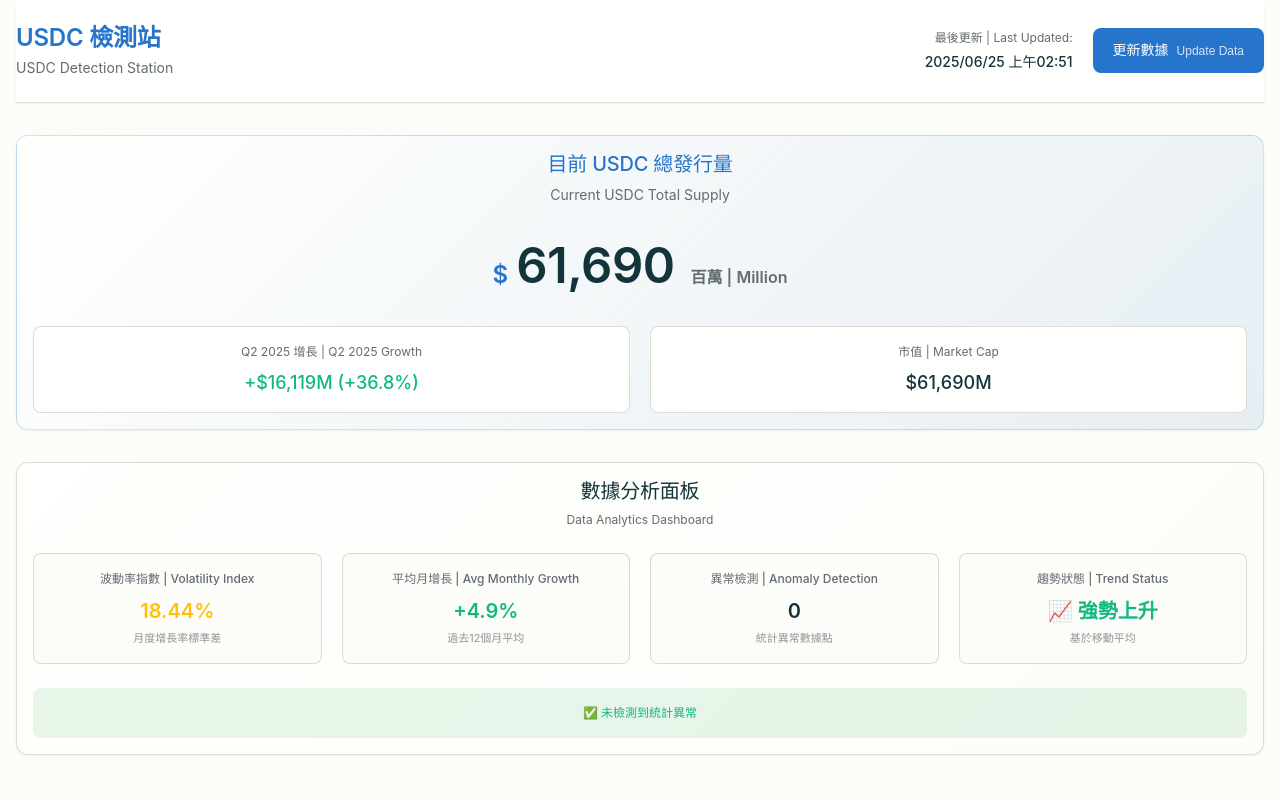
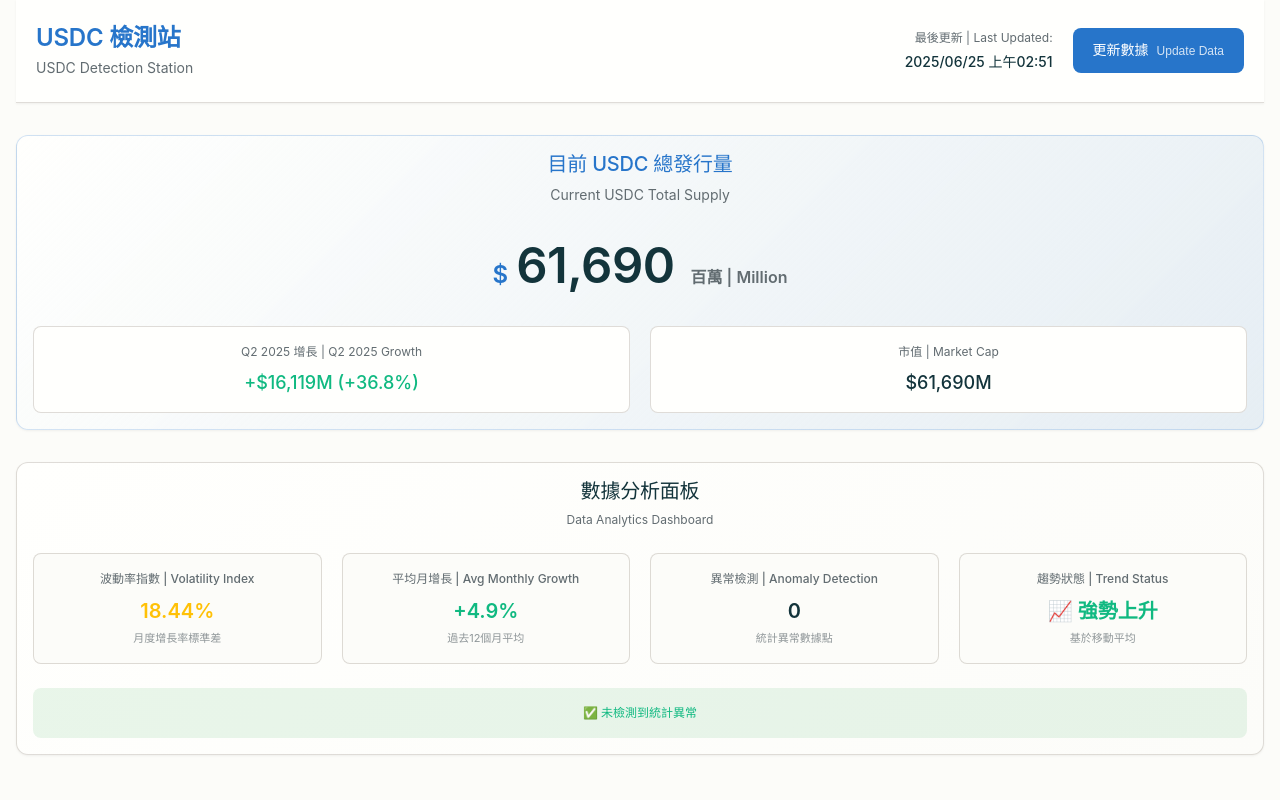
Before and after one commit to partylogo/usdc-detection-station, a plain HTML site: page index.html in a window 1280 px wide. Shown: the top 800 px of the page. Drawn offline with nearby package versions, Linux system fonts and the light colour scheme; no server answers; a web font is replaced by a local one.

Commit message:
🎨 Add header padding: Fix text spacing from edges
✅ Header spacing improvement
- Added horizontal padding to .header (var(--space-20))
- Changed from 'padding: var(--space-24) 0' to 'padding: var(--space-24) var(--space-20)'
- Prevents title text from touching screen edges
- Better visual spacing and professional appearance

Result: 'USDC 檢測站' title now has proper spacing from left/right edges

```diff
--- a/style.css
+++ b/style.css
@@ -693,7 +693,7 @@
   background: var(--color-surface);
   border-bottom: 1px solid var(--color-border);
   box-shadow: var(--shadow-sm);
-  padding: var(--space-24) 0;
+  padding: var(--space-24) var(--space-20);
   margin-bottom: var(--space-32);
 }
 
```
